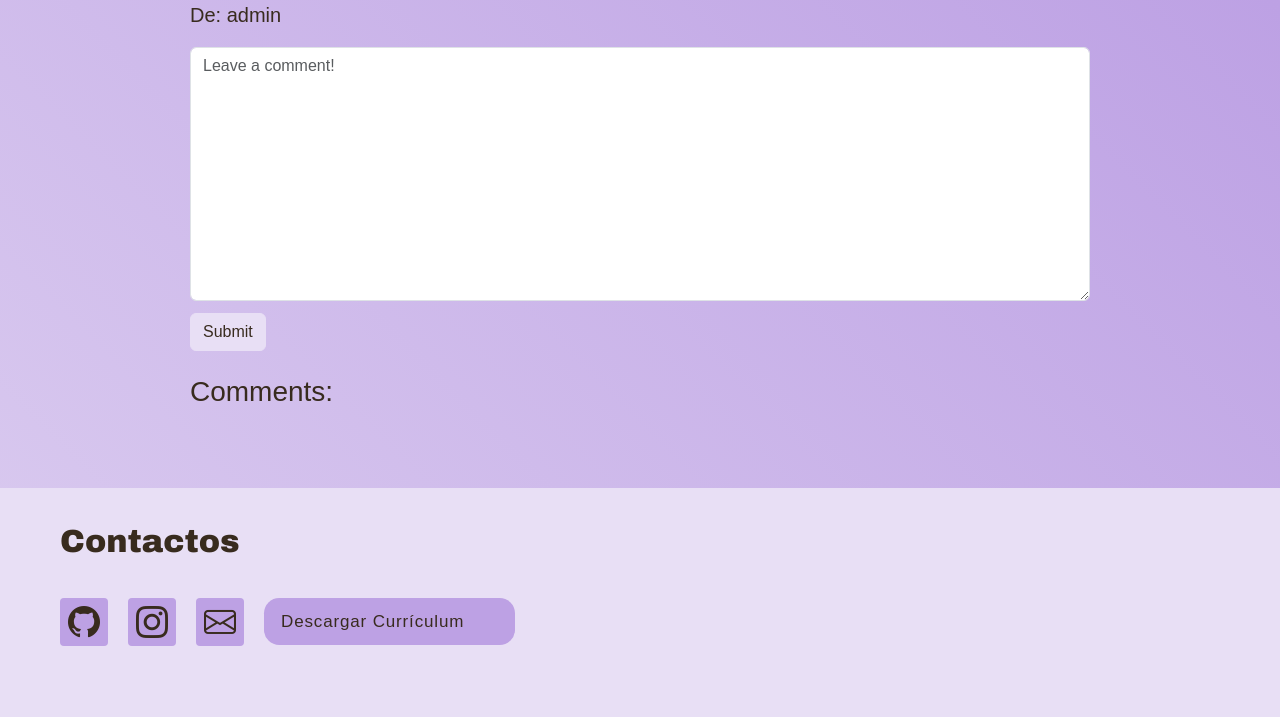
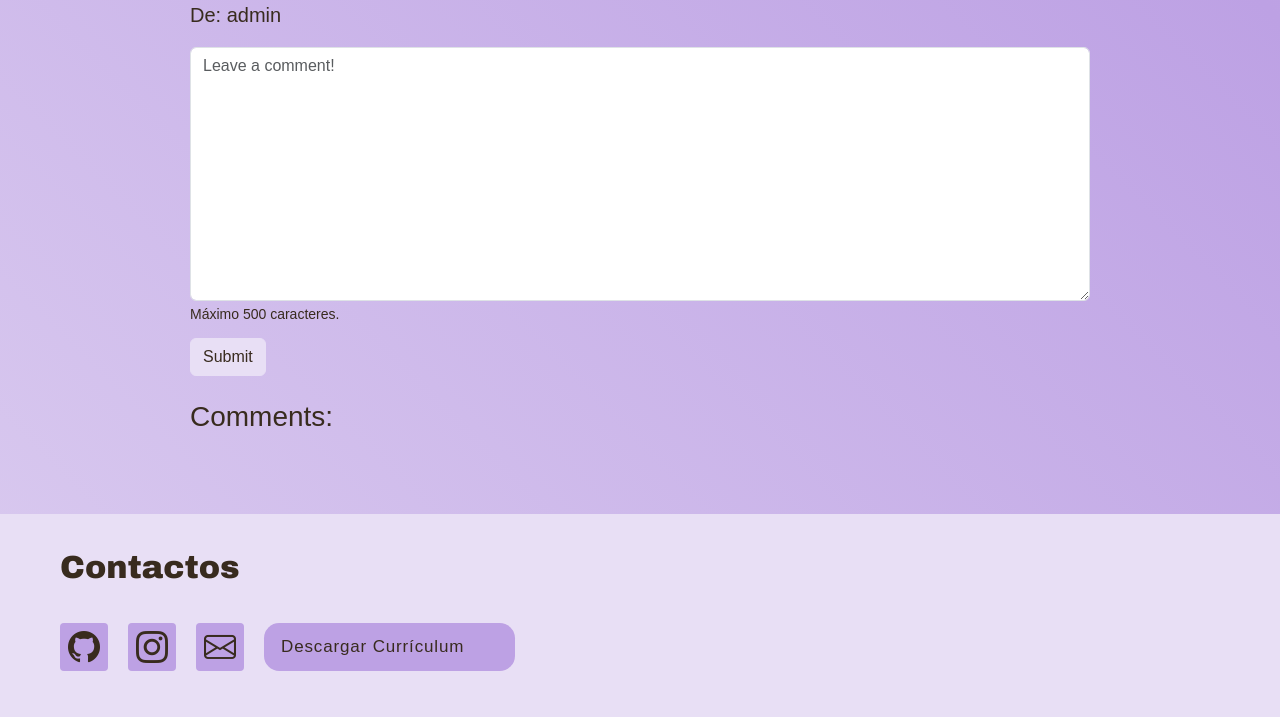
Before and after one commit to tixi333/Website_Django, a Django app: page /blog/post/7/ in a window 1280 px wide. Shown: the part 892-1609 px from the top of the page. Before the commit the page ends 1538 px from the top, so only its background shows below. Run offline with Django 5.2, Linux system fonts and the light colour scheme; a user stored in the database is signed in; data comes from the database, SQL or seed files in the repository; some web fonts are replaced.

Commit message:
limite comentarios

```diff
--- a/personalwebsite/blog/forms.py
+++ b/personalwebsite/blog/forms.py
@@ -2,7 +2,12 @@ from django import forms
 
 class CommentForm(forms.Form):
     body = forms.CharField(
+        max_length=500,
         widget=forms.Textarea(
-            attrs={"class": "form-control", "placeholder": "Leave a comment!"}
+            attrs={
+                "class": "form-control",
+                "placeholder": "Leave a comment!",
+                "maxlength": 500,
+            }
         )
     )
--- a/personalwebsite/blog/static/blog/detail.css
+++ b/personalwebsite/blog/static/blog/detail.css
@@ -36,6 +36,11 @@
     color: var(--text);
 }
 
+.delete-comment-btn {
+    background-color: var(--gradient2);
+    border-color: var(--gradient2);
+}
+
 .comment-submit-btn {
     margin-top: 0.75rem;
 }
@@ -48,6 +53,11 @@
     filter: brightness(0.95);
 }
 
+.delete-comment-btn:hover {
+    background-color: var(--gradient2);
+    border-color: var(--gradient2);
+}
+
 .comment-submit-btn:focus-visible,
 .delete-comment-btn:focus-visible {
     outline: 2px solid var(--text);
--- a/personalwebsite/blog/templates/blog/detail.html
+++ b/personalwebsite/blog/templates/blog/detail.html
@@ -2,7 +2,7 @@
 {% load static %}
 
 {% block page_css %}
-    <link rel="stylesheet" href="{% static 'blog/detail.css' %}?v=4">
+    <link rel="stylesheet" href="{% static 'blog/detail.css' %}?v=5">
 {% endblock page_css %}
 
 {% block page_title %}
@@ -34,6 +34,8 @@
         </div>
         <div>
             {{ form.body }}
+            {{ form.body.errors }}
+            <small>Máximo 500 caracteres.</small>
         </div>
         <button type="submit" class="btn comment-submit-btn">Submit</button>
     </form>
--- a/personalwebsite/blog/views.py
+++ b/personalwebsite/blog/views.py
@@ -58,7 +58,7 @@ def blog_detail(request, pk):
     context = {
         "post": post,
         "comments": comments,
-        "form": CommentForm() ,
+        "form": form,
     }
     return render(request, "blog/detail.html", context)
 
```
